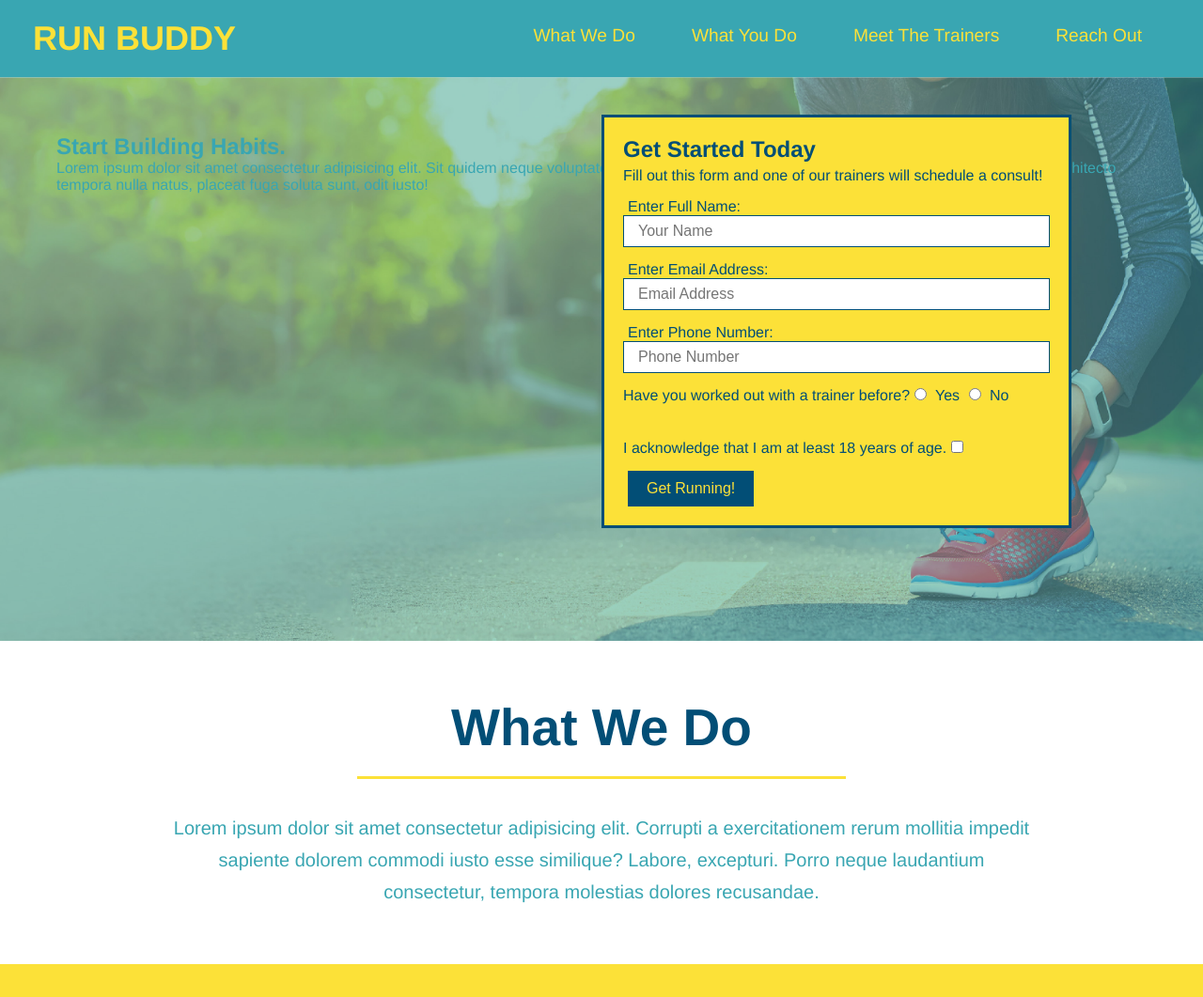
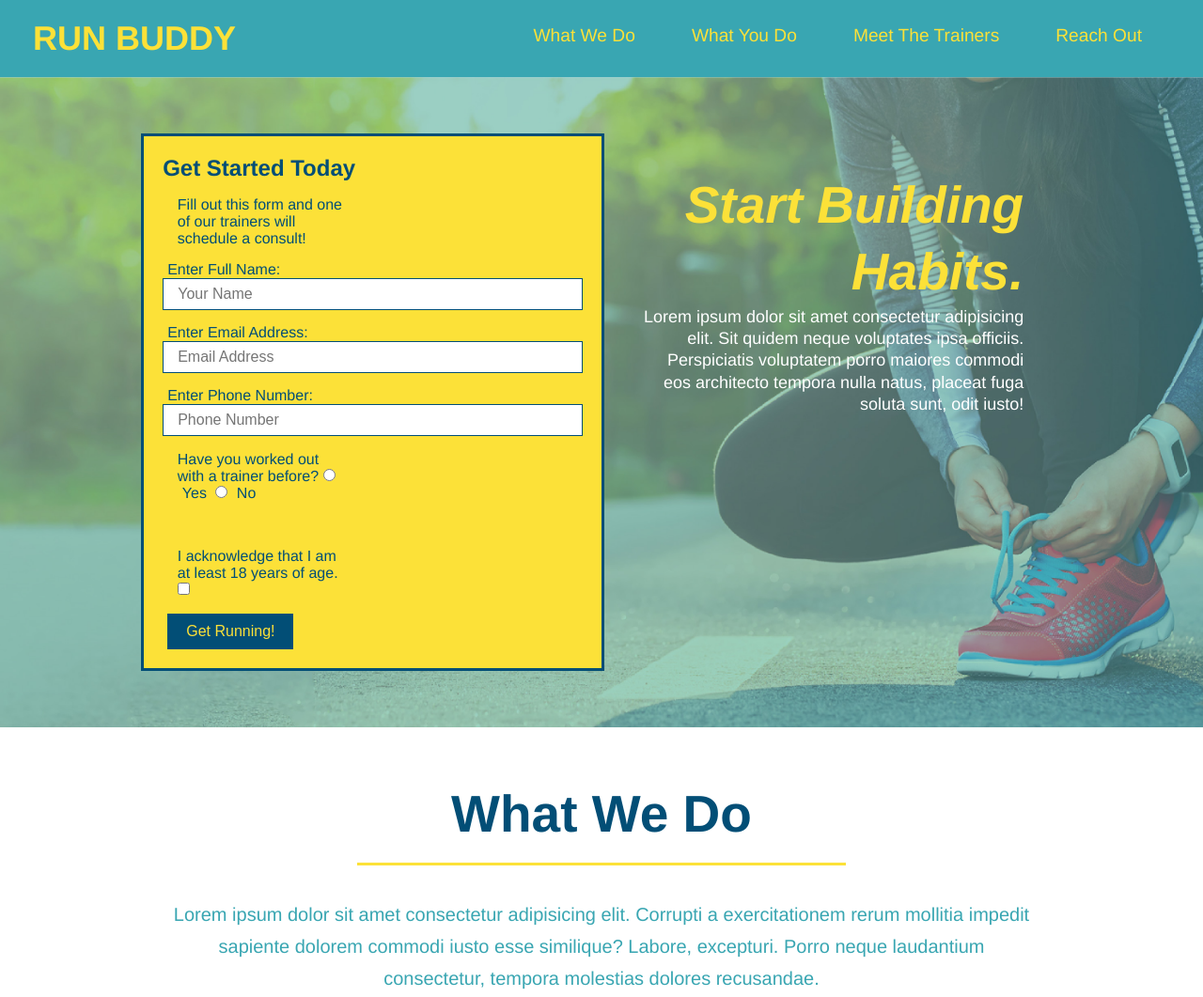
Before and after one commit to JCH95/run-buddy, a plain HTML site: page index.html in a window 1280 px wide. Shown: the top 1061 px of the page at 94% size. Drawn offline with Linux system fonts and the light colour scheme.

Commit message:
add flexbox to hero

```diff
--- a/style.css
+++ b/style.css
@@ -52,17 +52,18 @@ footer {
     background: #fce138;
     width: 100%;
     padding: 40px 35px;
+    display: flex;
+    justify-content: space-between;
+    flex-wrap: wrap;
 }
 
-footer h2{
-    display: inline;
+footer h2 {
     color: #024e76;
     font-size: 30px;
     margin: 0;
 }
 
 footer div {
-    float: right;
     line-height: 1.5;
     text-align: right;
 }
@@ -76,27 +77,26 @@ section {
 }
 
 /* Hero Style Start */
-.hero{
+.hero {
     background-image: url("hero-bg.jpg");
-    height: 600px;
     background-size: cover;
     background-position: center;
-    position: relative;
+    display: flex;
+    justify-content: center;
+    flex-wrap: wrap;
 }
 
-.hero-form{
+.hero-form {
     color: #024e76;
     background-color: #fce138;
     padding: 20px;
-    width: 500px;
     border: solid 3px #024e76;
-    position: absolute;
-    bottom: 120px;
-    right: 140px;
 }
 
 .hero-form p {
     margin: 5px 0 15px 0;
+    width: 40%;
+    margin: 3.5%;
 }
 
 .hero-form h3 {
@@ -118,12 +118,27 @@ section {
     margin: 0 5px;
 }
 
-.hero-form button{
+.hero-form button {
     color: #fce138;
     background-color: #024e76;
     border: none;
     padding: 10px 20px;
     font-size: 16px;
+}
+
+.hero-cta {
+    width: 35%;
+    text-align: right;
+    margin: 3.5%;
+    color: #fff;
+    font-size: 18px;
+    line-height: 1.3;
+}
+
+.hero-cta h2 {
+    font-style: italic;
+    font-size: 55px;
+    color: #fce138;
 }
 /* Hero End */
 
@@ -167,7 +182,7 @@ section {
     font-size: 23px;
 }
 
-.steps span{
+.steps span {
     font-size: 38px;
 }
 /* Steps End */
```
Also changed, not shown: index.html (+1 -1 lines).
